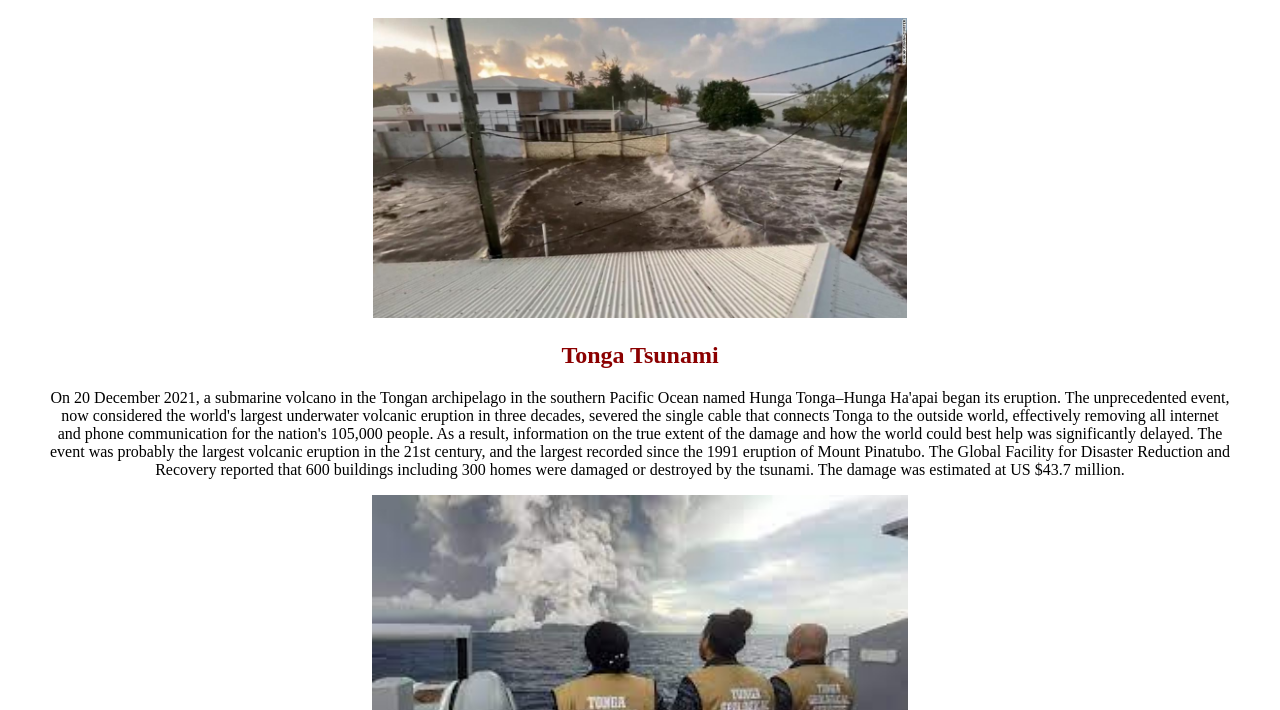
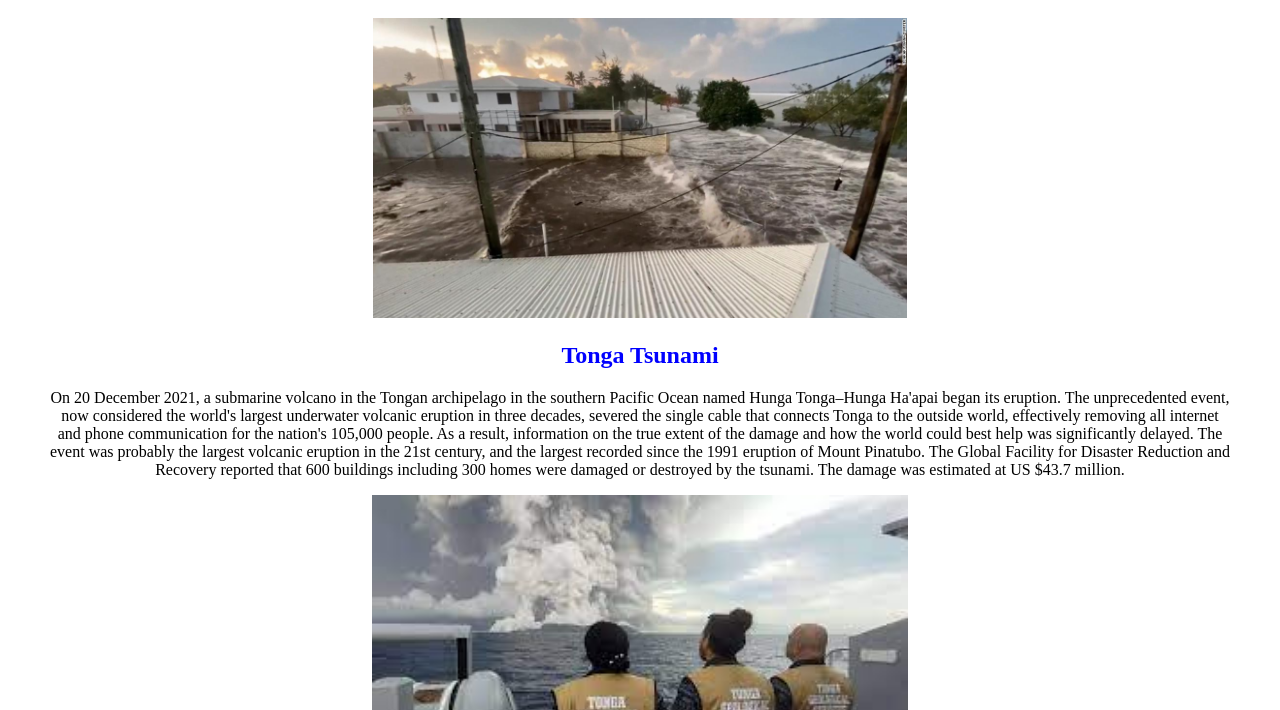
Before and after one commit to huemura23/huemura23.github.io, a plain HTML site: page index.html in a window 1280 px wide. Shown: the part 90-800 px from the top of the page. Drawn offline with Linux system fonts and the light colour scheme.

Commit message:
Update style.css

```diff
--- a/style.css
+++ b/style.css
@@ -17,7 +17,7 @@ li{
     height: 200 px;
 }
 h2{
-    color: darkred;
+    color: blue;
 }
 /*a :hover{
     color: lightblue;
```
